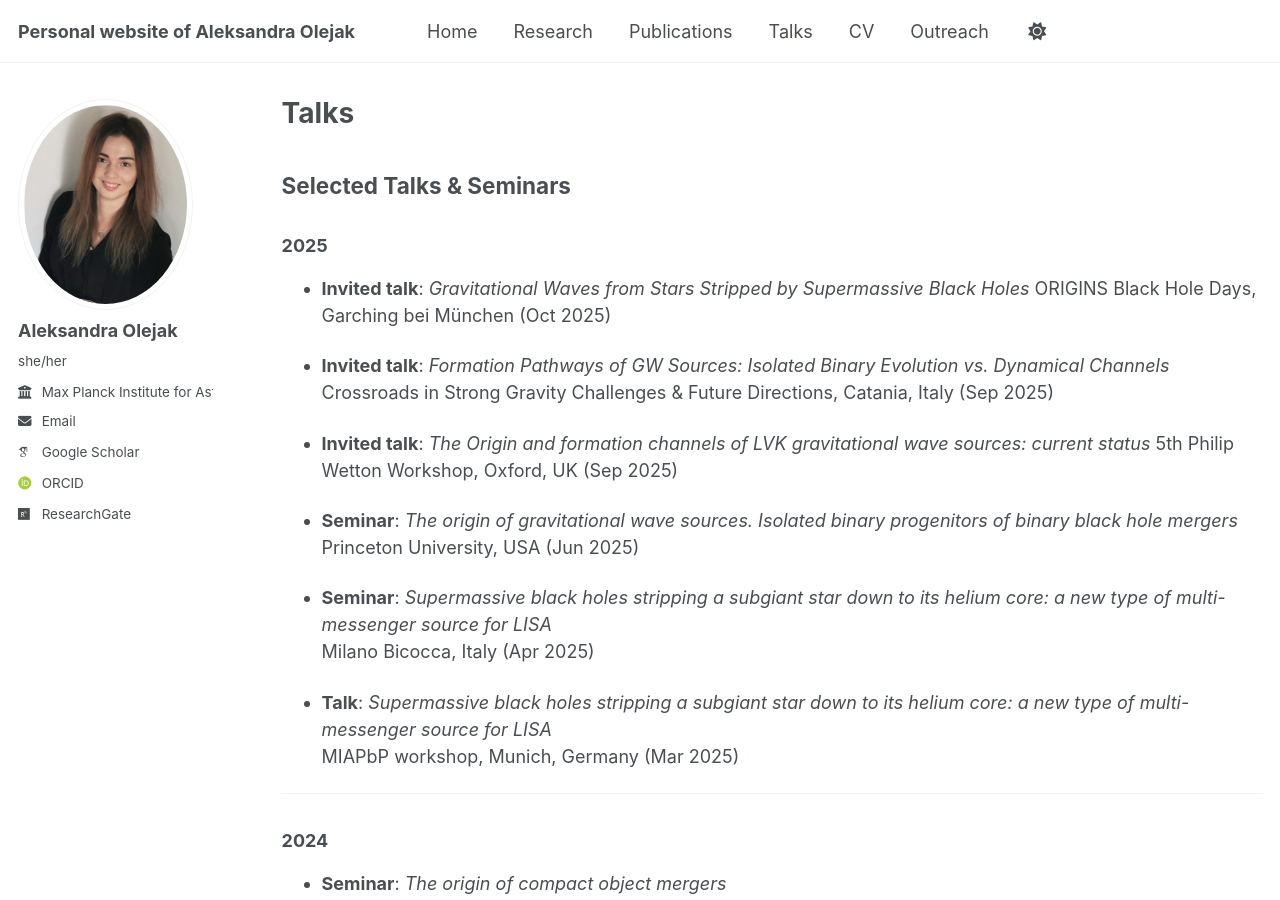
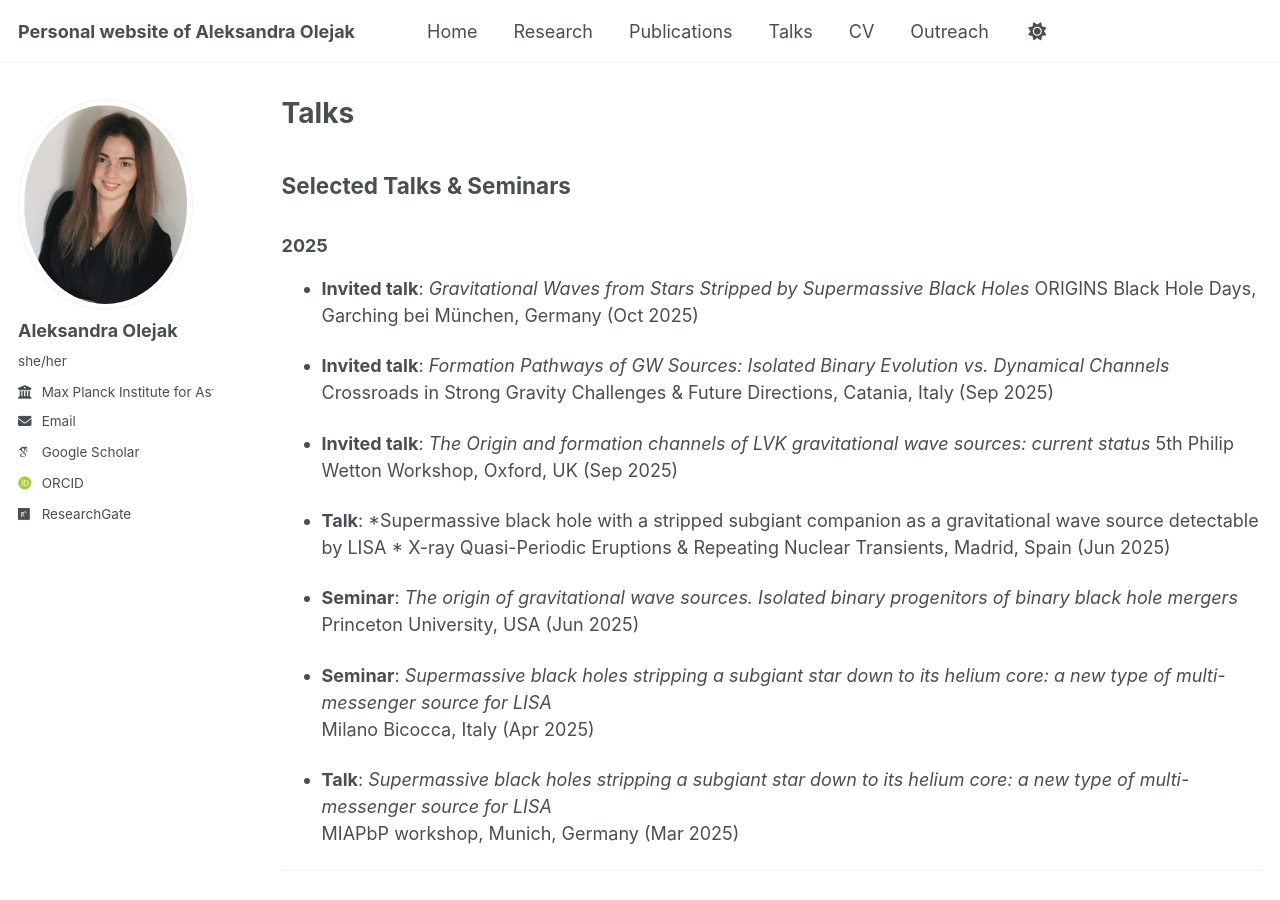
Before and after one commit to aleole/aleole.github.io, a Jekyll site: the page built from _pages/talks.md, in a window 1280 px wide and 900 px high. Built offline with Jekyll 4.4.1, drawn with Linux system fonts in a browser that asks for light colours; some web fonts are replaced; a script that is not in the unit is left out.

Commit message:
Update talks.md

```diff
--- a/_pages/talks.md
+++ b/_pages/talks.md
@@ -12,13 +12,16 @@ author_profile: true
 
 ### 2025
 - **Invited talk**: *Gravitational Waves from Stars Stripped by Supermassive Black Holes*
-  ORIGINS Black Hole Days, Garching bei München (Oct 2025)
+  ORIGINS Black Hole Days, Garching bei München, Germany (Oct 2025)
 
 - **Invited talk**: *Formation Pathways of GW Sources: Isolated Binary Evolution vs. Dynamical Channels*
   Crossroads in Strong Gravity Challenges & Future Directions, Catania, Italy (Sep 2025)
 
 - **Invited talk**: *The Origin and formation channels of LVK gravitational wave sources: current status*
   5th Philip Wetton Workshop, Oxford, UK (Sep 2025)
+
+- **Talk**: *Supermassive black hole with a stripped subgiant companion as a gravitational wave source detectable by LISA *
+  X-ray Quasi-Periodic Eruptions & Repeating Nuclear Transients, Madrid, Spain (Jun 2025)
 
 - **Seminar**: *The origin of gravitational wave sources. Isolated binary progenitors of binary black hole mergers*
   Princeton University, USA (Jun 2025)
```
